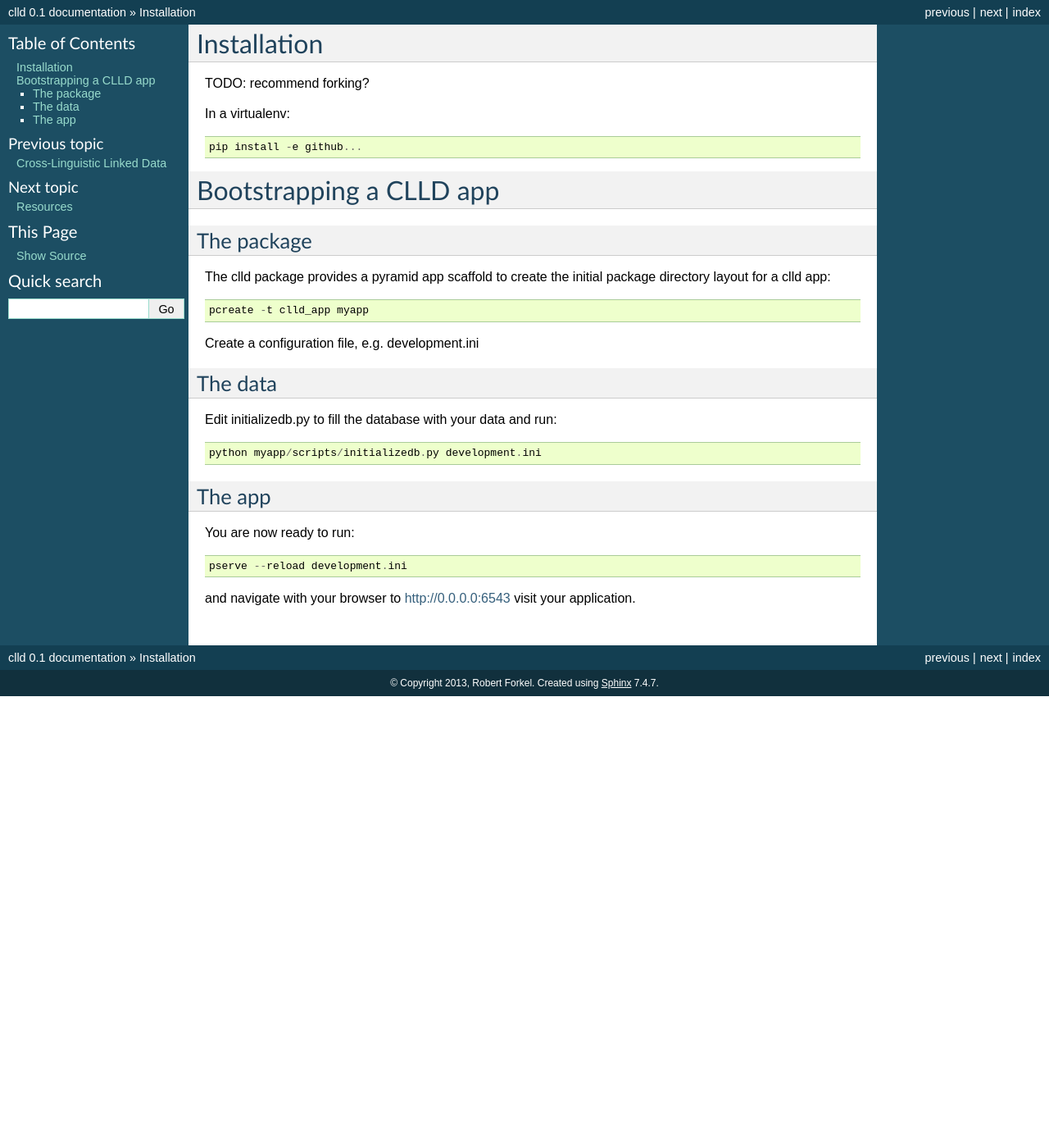
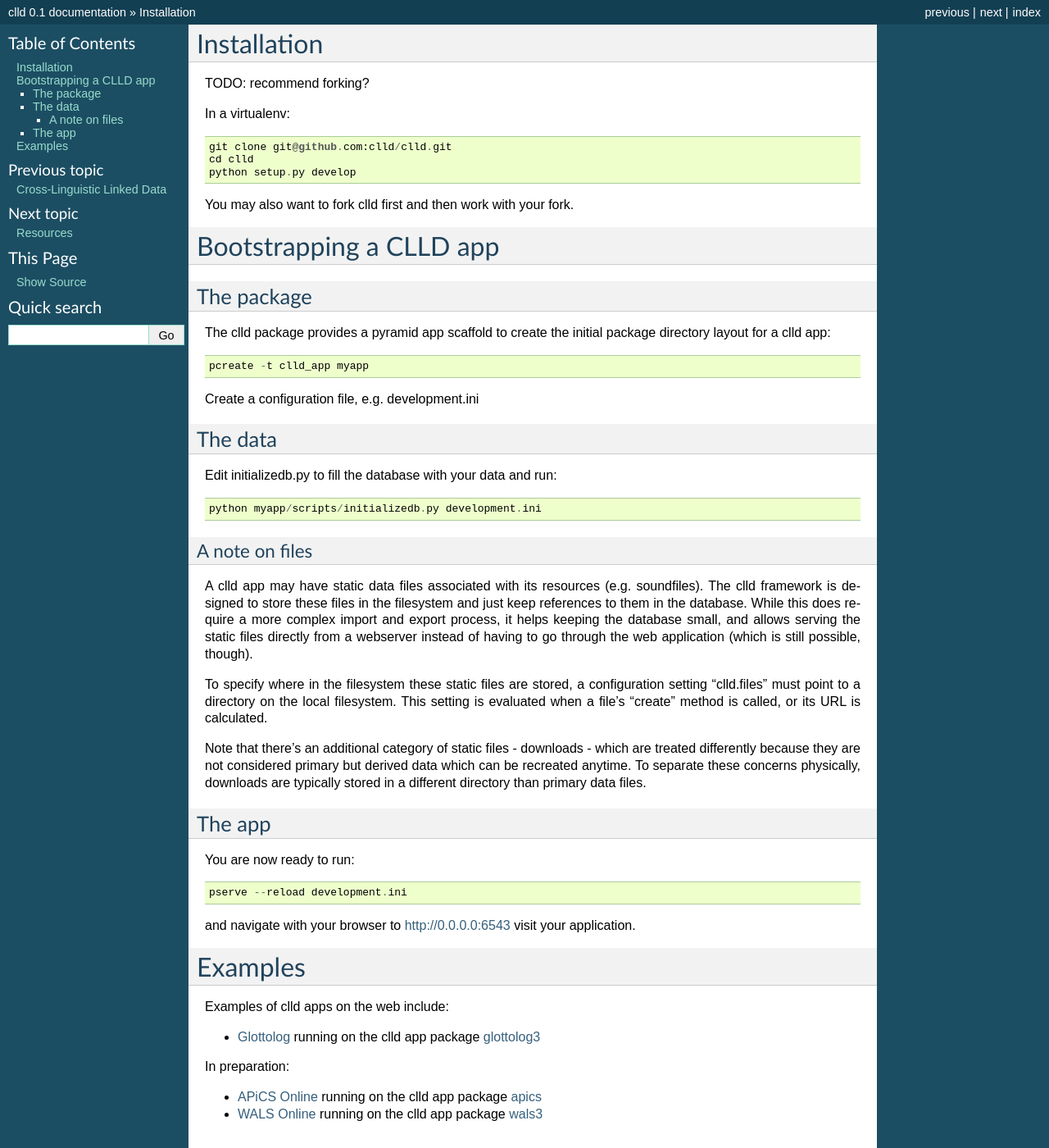
Before and after one commit to clld/clld, a Sphinx documentation site: the page built from docs/tutorial.rst, in a window 1280 px wide and 1400 px high. Shown: the whole window at 82% size. Built offline with Sphinx 7.4.7, drawn with Linux system fonts in a browser that asks for light colours.

Commit message:
couple of cleanups and more docs

```diff
--- a/docs/tutorial.rst
+++ b/docs/tutorial.rst
@@ -6,7 +6,11 @@ TODO: recommend forking?
 
 In a virtualenv::
 
-    pip install -e github...
+    git clone git@github.com:clld/clld.git
+    cd clld
+    python setup.py develop
+
+You may also want to fork clld first and then work with your fork.
 
 
 Bootstrapping a CLLD app
@@ -31,6 +35,26 @@ Edit initializedb.py to fill the database with your data and run::
     python myapp/scripts/initializedb.py development.ini
 
 
+A note on files
++++++++++++++++
+
+A clld app may have static data files associated with its resources (e.g. soundfiles).
+The clld framework is designed to store these files in the filesystem and just keep
+references to them in the database. While this does require a more complex import
+and export process, it helps keeping the database small, and allows serving the static
+files directly from a webserver instead of having to go through the web application
+(which is still possible, though).
+
+To specify where in the filesystem these static files are stored, a configuration setting
+"clld.files" must point to a directory on the local filesystem. This setting is evaluated
+when a file's "create" method is called, or its URL is calculated.
+
+Note that there's an additional category of static files - downloads - which are treated
+differently because they are not considered primary but derived data which can be
+recreated anytime. To separate these concerns physically, downloads are typically stored
+in a different directory than primary data files.
+
+
 The app
 ~~~~~~~
 
@@ -39,3 +63,16 @@ You are now ready to run::
     pserve --reload development.ini
 
 and navigate with your browser to http://0.0.0.0:6543 visit your application.
+
+
+Examples
+--------
+
+Examples of clld apps on the web include:
+
+- `Glottolog <http://glottolog.org>`_ running on the clld app package `glottolog3 <https://github.com/clld/glottolog3>`_
+
+In preparation:
+
+- `APiCS Online <http://apics-online.info>`_ running on the clld app package `apics <https://github.com/clld/apics>`_
+- `WALS Online <http://wals.info>`_ running on the clld app package `wals3 <https://github.com/clld/wals3>`_
```
Also changed, not shown: 4 other files.
